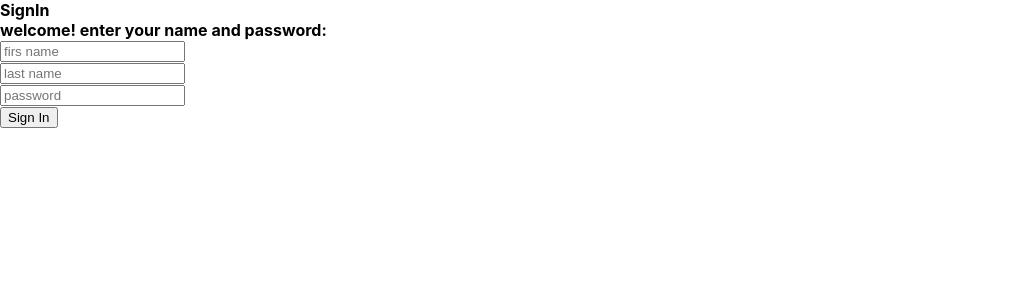
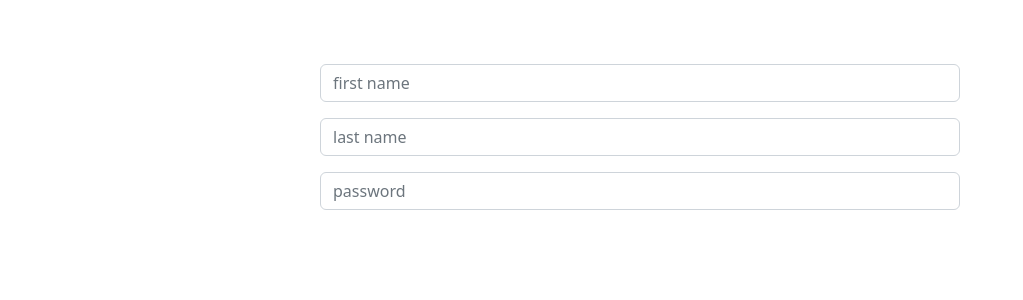
Before and after one commit to tzivyafriman/finalProject, a React (Create React App) app in the folder client/: page /SignIn in a window 1280 px wide. Shown: the top 300 px of the page, without its empty margins (0-1023 px from the left). Built offline with nearby package versions, Linux system fonts and the light colour scheme.

Commit message:
design componnent signIn

```diff
--- a/client/package.json
+++ b/client/package.json
@@ -7,8 +7,9 @@
     "@testing-library/react": "^11.2.7",
     "@testing-library/user-event": "^12.8.3",
     "axios": "^0.26.1",
+    "bootstrap": "^5.2.2",
     "react": "^17.0.2",
-    "react-bootstrap": "^2.2.2",
+    "react-bootstrap": "^2.5.0",
     "react-dom": "^17.0.2",
     "react-router": "^6.2.1",
     "react-router-dom": "^6.2.1",
--- a/client/src/App.css
+++ b/client/src/App.css
@@ -7,3 +7,10 @@ width: 40px;
 height: 80px;
 
 }
+
+#center{
+  align-items: center;
+  padding-left: 25%;
+  padding-right: 25%;
+  padding-top: 5%;
+}
--- a/client/src/App.js
+++ b/client/src/App.js
@@ -1,5 +1,6 @@
 
 import './App.css';
+import "bootstrap/dist/css/bootstrap.min.css"
 import { Routes, Route, Link } from "react-router-dom";
 import { ShowFood } from './components/ShowFood';
 import AboutFood from './components/AboutFood';
--- a/client/src/components/SignIn.js
+++ b/client/src/components/SignIn.js
@@ -1,9 +1,18 @@
 import axios from "axios";
 import { useState } from "react";
 import React, { useEffect } from "react";
-import SignUp from './SignUp'
+import SignUp from './SignUp';
 import { urlUsers } from '../data/url';
+import 'bootstrap/dist/css/bootstrap.min.css';
+import Form from 'react-bootstrap/Form';
+import Button from 'react-bootstrap/Button';
 const url= urlUsers;
+<link
+  rel="stylesheet"
+  href="https://cdn.jsdelivr.net/npm/bootstrap@5.2.2/dist/css/bootstrap.min.css"
+  integrity="sha384-Zenh87qX5JnK2Jl0vWa8Ck2rdkQ2Bzep5IDxbcnCeuOxjzrPF/et3URy9Bv1WTRi"
+  crossorigin="anonymous"
+/>
 
 const SignIn = () => {
 
@@ -30,20 +39,23 @@ const SignIn = () => {
 
      // בדיקה האם המשתמש קיים
     const signIn = () => {
+        console.log("i signIn");
+
         // GET request using axios with error handling
-        axios.get(url+ '/Login',user)
-            .then(response => {
-                if(response == true){
-                    currentUser = response.data;
-                }else{
-                    // { <SignUp />}
-                    // console.log(response.data);
-                   <SignUp/>
-                }
-            })
-            .catch(error => {
-                console.error('There was an error!', error);
-            });
+        // axios.get(url+ '/Login',user)
+        //     .then(response => {
+        //         if(response == true){
+        //             currentUser = response.data;
+        //             console.log("i signIn");
+        //         }else{
+        //             // { <SignUp />}
+        //             // console.log(response.data);
+        //            <SignUp/>
+        //         }
+        //     })
+            // .catch(error => {
+            //     console.error('There was an error!', error);
+            // });
     }
     //מעדכנת את stateUser  מה form
     const handleChange = (event) => {
@@ -55,13 +67,32 @@ const SignIn = () => {
     };
 
     return (
-        <div>
-           <b>SignIn </b><br></br>
+        <div id="center">
+           {/* <b>SignIn </b><br></br>
             <b>welcome! enter your name and password: </b><br></br>
-            <input name="FirstName" onChange={(e) => handleChange(e)} type="text" placeholder="firs name"></input><br></br>
+            <input name="FirstName" onChange={(e) => handleChange(e)} type="text" placeholder="first name"></input><br></br>
             <input name="LastName" onChange={(e) => handleChange(e)} type="text" placeholder="last name"></input><br></br>
             <input name="PasswordUser" onChange={(e) => handleChange(e)} type="password" placeholder="password"></input><br></br>
-            <button onClick={signIn}>Sign In</button>
+            <button onClick={signIn}>Sign In</button> */}
+
+
+            <Form>
+            <Form.Group className="mb-3" controlId="exampleForm.ControlInput1">
+                {/* <Form.Label>Name</Form.Label> */}
+                <Form.Control name="FirstName" type="text" onChange={(e) => handleChange(e)} placeholder="first name" />
+                </Form.Group>
+            <Form.Group className="mb-3" controlId="exampleForm.ControlInput1">
+                {/* <Form.Label>Name</Form.Label> */}
+                <Form.Control name="LastName" type="text" onChange={(e) => handleChange(e)} placeholder="last name" />
+            </Form.Group>
+            <Form.Group className="mb-3" controlId="exampleForm.ControlTextarea1">
+                {/* <Form.Label>Password</Form.Label> */}
+                <Form.Control name="PasswordUser" type="password" onChange={(e) => handleChange(e)} placeholder="password" />
+                </Form.Group>
+                {/* <Button variant="primary" type="submit" onClick={signIn}>
+                    sign in
+                </Button> */}
+            </Form>
         </div>
     )
 }
```
Also changed, not shown: 2 other files (tests, documents, lock files or other folders).
